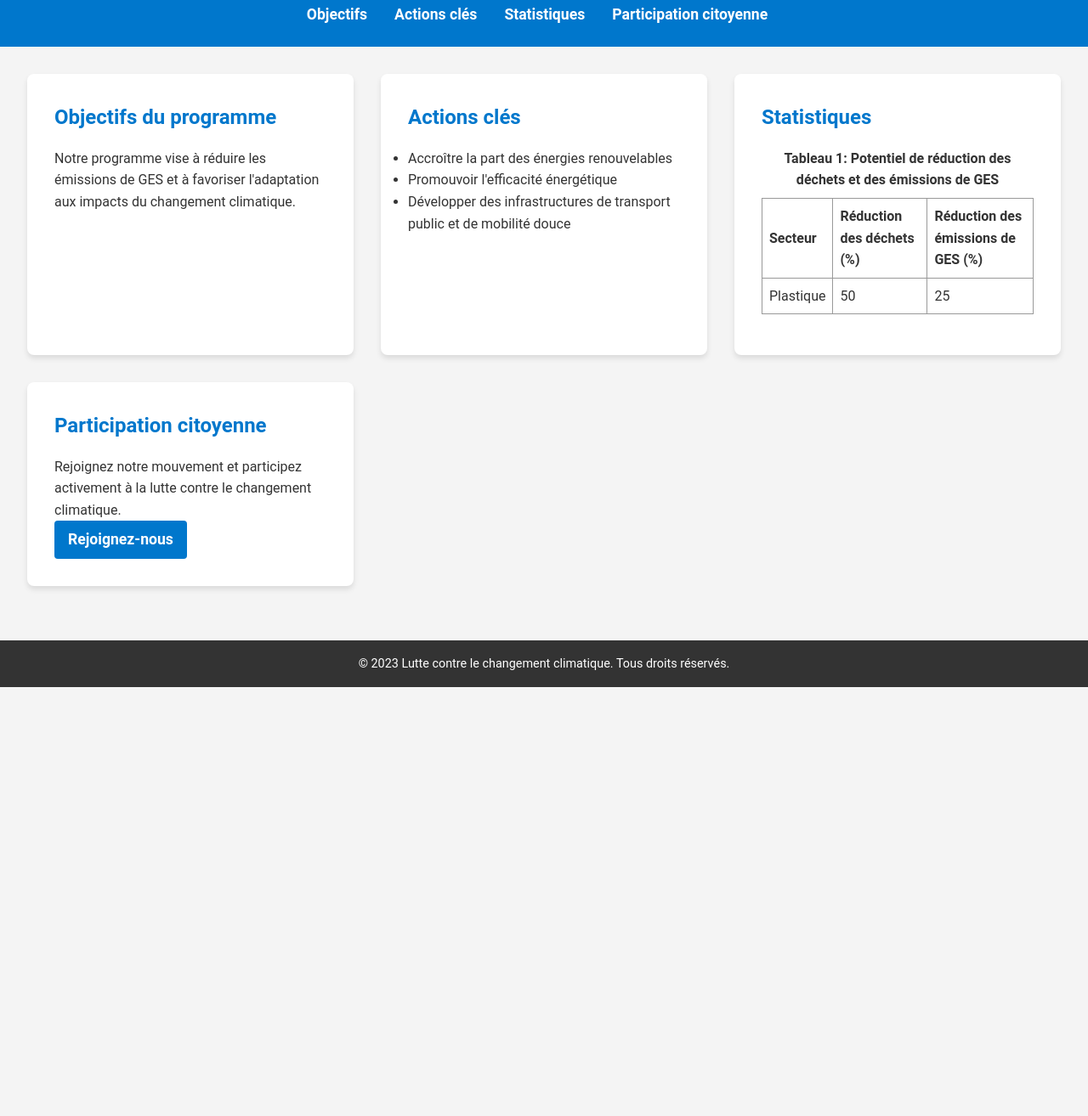
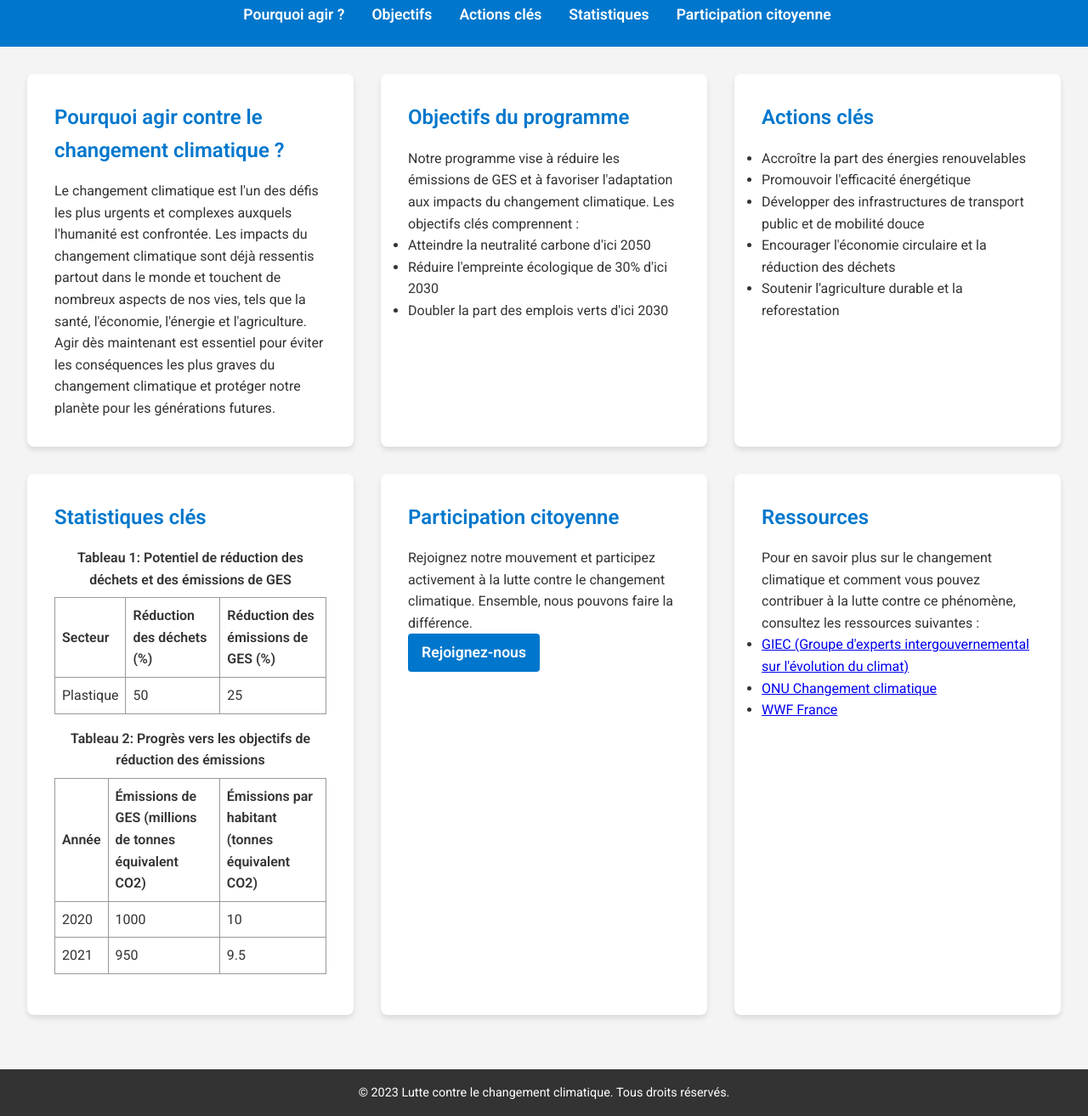
Before and after one commit to fuckrfromqc/climateGPTGENERATED, a plain HTML site: page index.html in a window 1280 px wide. Shown: the part 72-1386 px from the top of the page at 85% size. Before the commit the page ends 881 px from the top, so only its background shows below. Drawn offline with Linux system fonts and the light colour scheme.

Commit message:
Update index.html

```diff
--- a/index.html
+++ b/index.html
@@ -5,12 +5,16 @@
     <meta name="viewport" content="width=device-width, initial-scale=1.0">
     <title>Lutte contre le changement climatique</title>
     <link rel="stylesheet" href="styles.css">
+    <link rel="preconnect" href="https://fonts.googleapis.com">
+    <link rel="preconnect" href="https://fonts.gstatic.com" crossorigin>
+    <link href="https://fonts.googleapis.com/css2?family=Roboto:wght@400;600&display=swap" rel="stylesheet">
 </head>
 <body>
     <header>
         <h1>Lutte contre le changement climatique</h1>
         <nav>
             <ul>
+                <li><a href="#pourquoi-agir">Pourquoi agir ?</a></li>
                 <li><a href="#objectifs">Objectifs</a></li>
                 <li><a href="#actions">Actions clés</a></li>
                 <li><a href="#statistiques">Statistiques</a></li>
@@ -19,9 +23,19 @@
         </nav>
     </header>
     <main>
+        <section id="pourquoi-agir">
+            <h2>Pourquoi agir contre le changement climatique ?</h2>
+            <p>Le changement climatique est l'un des défis les plus urgents et complexes auxquels l'humanité est confrontée. Les impacts du changement climatique sont déjà ressentis partout dans le monde et touchent de nombreux aspects de nos vies, tels que la santé, l'économie, l'énergie et l'agriculture.</p>
+            <p>Agir dès maintenant est essentiel pour éviter les conséquences les plus graves du changement climatique et protéger notre planète pour les générations futures.</p>
+        </section>
         <section id="objectifs">
             <h2>Objectifs du programme</h2>
-            <p>Notre programme vise à réduire les émissions de GES et à favoriser l'adaptation aux impacts du changement climatique.</p>
+            <p>Notre programme vise à réduire les émissions de GES et à favoriser l'adaptation aux impacts du changement climatique. Les objectifs clés comprennent :</p>
+            <ul>
+                <li>Atteindre la neutralité carbone d'ici 2050</li>
+                <li>Réduire l'empreinte écologique de 30% d'ici 2030</li>
+                <li>Doubler la part des emplois verts d'ici 2030</li>
+            </ul>
         </section>
         <section id="actions">
             <h2>Actions clés</h2>
@@ -29,11 +43,14 @@
                 <li>Accroître la part des énergies renouvelables</li>
                 <li>Promouvoir l'efficacité énergétique</li>
                 <li>Développer des infrastructures de transport public et de mobilité douce</li>
-                <!-- Ajoutez d'autres actions clés ici -->
+                <li>Encourager l'économie circulaire et la réduction des déchets</li>
+                <li>Soutenir l'agriculture durable et la reforestation</li>
             </ul>
         </section>
+        <section
         <section id="statistiques">
-            <h2>Statistiques</h2>
+            <h2>Statistiques clés</h2>
+            <div class="table-container">
                 <table>
                     <caption>Tableau 1: Potentiel de réduction des déchets et des émissions de GES</caption>
                     <thead>
@@ -52,11 +69,46 @@
                         <!-- Ajoutez d'autres lignes de données ici -->
                     </tbody>
                 </table>
+            </div>
+            <div class="table-container">
+                <table>
+                    <caption>Tableau 2: Progrès vers les objectifs de réduction des émissions</caption>
+                    <thead>
+                        <tr>
+                            <th>Année</th>
+                            <th>Émissions de GES (millions de tonnes équivalent CO2)</th>
+                            <th>Émissions par habitant (tonnes équivalent CO2)</th>
+                        </tr>
+                    </thead>
+                    <tbody>
+                        <tr>
+                            <td>2020</td>
+                            <td>1000</td>
+                            <td>10</td>
+                        </tr>
+                        <tr>
+                            <td>2021</td>
+                            <td>950</td>
+                            <td>9.5</td>
+                        </tr>
+                        <!-- Ajoutez d'autres lignes de données ici -->
+                    </tbody>
+                </table>
+            </div>
         </section>
         <section id="participation">
             <h2>Participation citoyenne</h2>
-            <p>Rejoignez notre mouvement et participez activement à la lutte contre le changement climatique.</p>
+            <p>Rejoignez notre mouvement et participez activement à la lutte contre le changement climatique. Ensemble, nous pouvons faire la différence.</p>
             <a href="https://www.example.com/sign-up" class="button">Rejoignez-nous</a>
+        </section>
+        <section id="ressources">
+            <h2>Ressources</h2>
+            <p>Pour en savoir plus sur le changement climatique et comment vous pouvez contribuer à la lutte contre ce phénomène, consultez les ressources suivantes :</p>
+            <ul>
+                <li><a href="https://www.ipcc.ch/" target="_blank">GIEC (Groupe d'experts intergouvernemental sur l'évolution du climat)</a></li>
+                <li><a href="https://www.un.org/fr/climatechange" target="_blank">ONU Changement climatique</a></li>
+                <li><a href="https://www.wwf.fr/" target="_blank">WWF France</a></li>
+            </ul>
         </section>
     </main>
     <footer>
```
Lines whose indentation alone changed are shown as unchanged.
